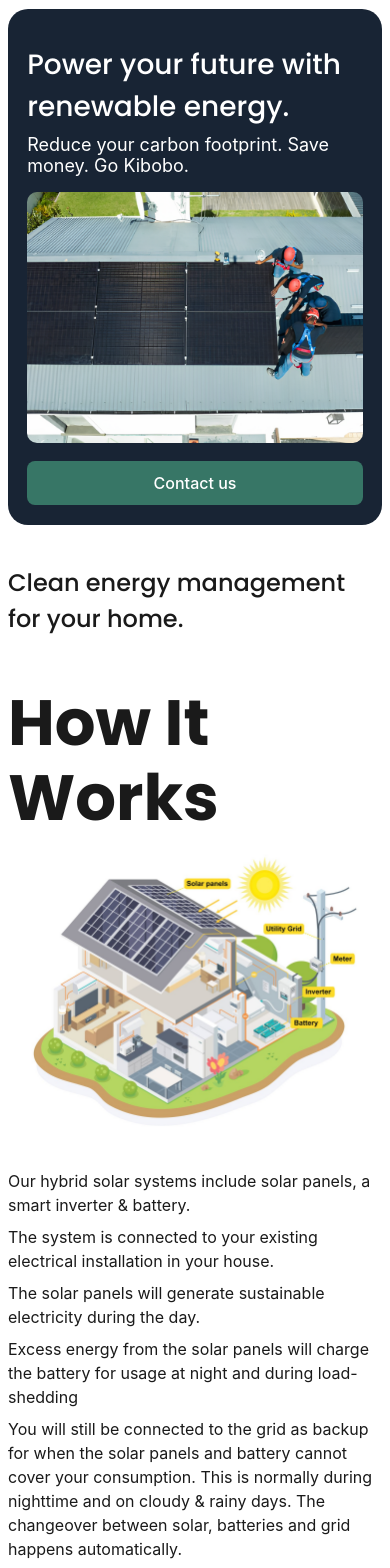
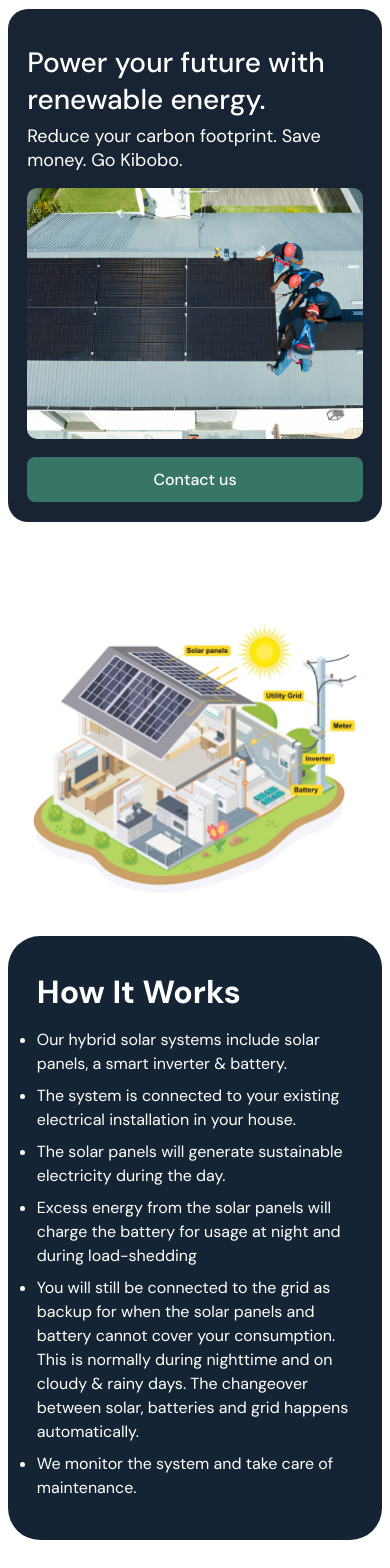
Before and after one commit to altBeck/kib, a React (Vite) app: page / in a window 390 px wide. Shown: the part 120-1688 px from the top of the page. Built offline with nearby package versions, Linux system fonts and the light colour scheme.

Commit message:
update-font/work-section

```diff
--- a/src/components/header/Header.jsx
+++ b/src/components/header/Header.jsx
@@ -6,7 +6,7 @@ import sol from '../../assets/sol.png';
 
 const Header = () => {
   return (
-    <><div id="home" className="header--container">
+    <div id="home" className="header--container">
       <div className="header--module">
 
         <div className="header--sub_container">
@@ -30,8 +30,7 @@ const Header = () => {
           <img src={sol} alt="workers installing a solar panel" />
         </div>
       </div>
-
-    </div><p className="footer-note">Clean energy management for your home.</p></>
+    </div>
   )
 }
 
--- a/src/components/header/header.css
+++ b/src/components/header/header.css
@@ -18,12 +18,12 @@
 }
 
 .header--sub_container h1 {
-  font-family: var(--font-family);
   font-weight: 600;
   line-height: 76.5px;
 }
 
 .header--sub_container p {
+  font-family: var(--font-text);
   font-size: 25px;
   font-weight: 400;
   line-height: 29px;
--- a/src/components/work/Work.jsx
+++ b/src/components/work/Work.jsx
@@ -6,14 +6,13 @@ import './work.css';
 const Work = () => {
   return (
     <div id="work" className="work__container">
-      <div className="work--header">
-        <h3>How It Works</h3>
-      </div>
 
       <div className="work--main">
         <img src={info} alt="inverter information"/>
 
         <div className="work--content">
+
+          <h3>How It Works</h3>
 
           <ul>
             <li>Our hybrid solar systems include solar panels, a smart inverter & battery.</li>
--- a/src/components/work/work.css
+++ b/src/components/work/work.css
@@ -18,17 +18,31 @@
 }
 
 .work--main img {
-  width: 60%;
+  width: 50%;
   height: auto;
 }
 
 .work--content {
   margin-top: 5em;
   width: 45%;
+  color: white;
+  background: #152435;
+  padding-top: 4rem;
+  padding-bottom: 4rem;
+  padding-left: 3rem;
+  padding-right: 3rem;
+  border-radius: 2rem;
+}
+
+.work--content h3 {
+  font-size: 48px;
+  padding-bottom: 12px;
 }
 
 .work--content li {
   margin-bottom: .5em;
+  color: white;
+  font-family: var(--font-text);
 }
 
 @media screen and (max-width: 640px) {
@@ -46,8 +60,13 @@
     font-family: var(--font-family);
   }
 
+  .work--content h3 {
+    font-size: 32px;
+  }
+
   .work--main {
     display: block;
+    padding-top: 4rem;
   }
 
   .work--main img {
@@ -57,5 +76,9 @@
   .work--content {
     width: 100%;
     margin-top: 1.5em;
+    padding-top: 2rem;
+    padding-bottom: 2rem;
+    padding-left: 1.8rem;
+    padding-right: 1.8rem;
   }
 }
--- a/src/index.css
+++ b/src/index.css
@@ -1,8 +1,10 @@
 @import url('https://fonts.googleapis.com/css2?family=Poppins:wght@400;500;600;700&display=swap');
+@import url('https://fonts.googleapis.com/css2?family=DM+Sans:wght@400;500;700&display=swap');
 
 :root {
-  font-family: Inter, system-ui, Avenir, Helvetica, Arial, sans-serif;
+  font-family: 'DM Sans', sans-serif;
   --font-family: 'Poppins', sans-serif;
+  --font-text: 'DM Sans', sans-serif;
 
   line-height: 1.5;
   font-weight: 400;
```
